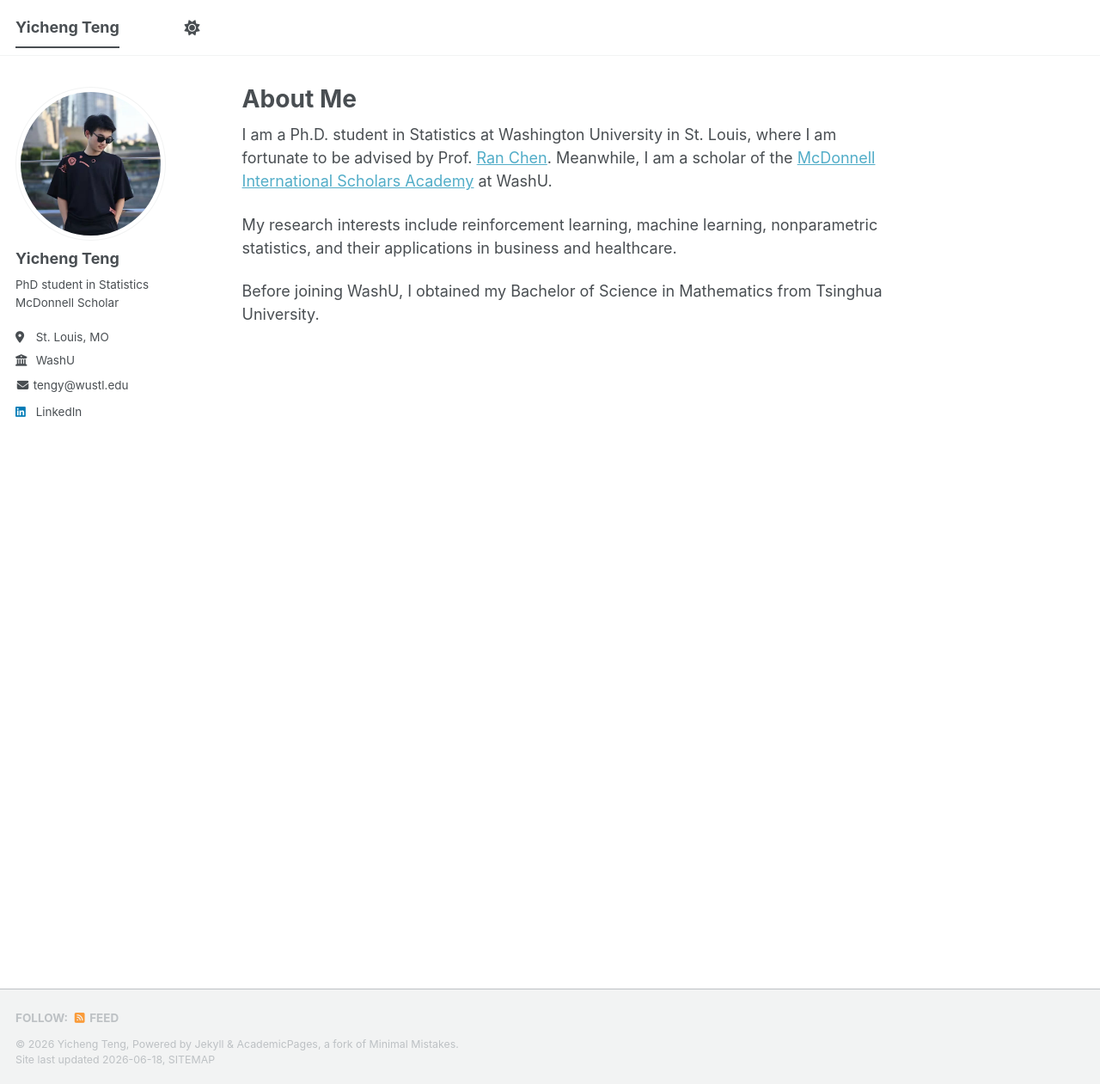
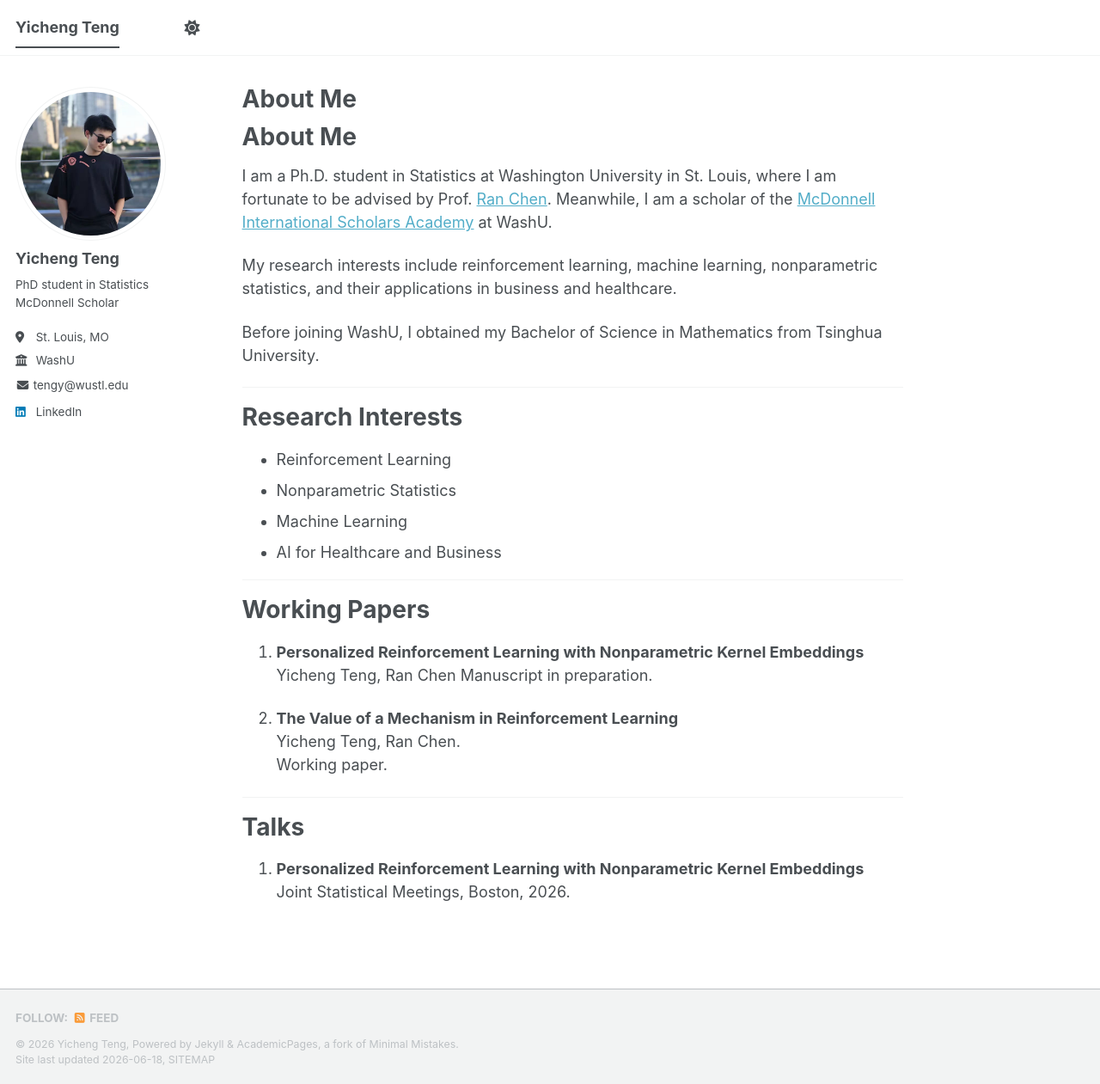
Before and after one commit to Yicheng-Teng/Yicheng-Teng.github.io, a Jekyll site: the page built from _pages/about.md, in a window 1280 px wide and 1261 px high. Shown: the whole window at 86% size. Built offline with Jekyll 4.4.1, drawn with Linux system fonts in a browser that asks for light colours; a script bundle is joined from its source files by our own code; library files that are not in the unit come from our copies.

Commit message:
Update about.md

```diff
--- a/_pages/about.md
+++ b/_pages/about.md
@@ -7,8 +7,38 @@ redirect_from:
   - /about.html
 ---
 
+# About Me
+
 I am a Ph.D. student in Statistics at Washington University in St. Louis, where I am fortunate to be advised by Prof. [Ran Chen](https://sds.washu.edu/people/ran-chen). Meanwhile, I am a scholar of the [McDonnell International Scholars Academy](https://mcdonnell.washu.edu/) at WashU.
 
 My research interests include reinforcement learning, machine learning, nonparametric statistics, and their applications in business and healthcare.
 
 Before joining WashU, I obtained my Bachelor of Science in Mathematics from Tsinghua University.
+
+---
+
+# Research Interests
+
+- Reinforcement Learning
+- Nonparametric Statistics
+- Machine Learning
+- AI for Healthcare and Business
+
+---
+
+# Working Papers
+
+1. **Personalized Reinforcement Learning with Nonparametric Kernel Embeddings**
+   Yicheng Teng, Ran Chen
+   Manuscript in preparation.
+
+2. **The Value of a Mechanism in Reinforcement Learning**
+   Yicheng Teng, Ran Chen.
+   Working paper.
+
+---
+
+# Talks
+
+1. **Personalized Reinforcement Learning with Nonparametric Kernel Embeddings**
+   Joint Statistical Meetings, Boston, 2026.
```
